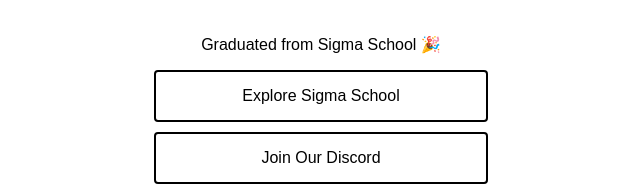
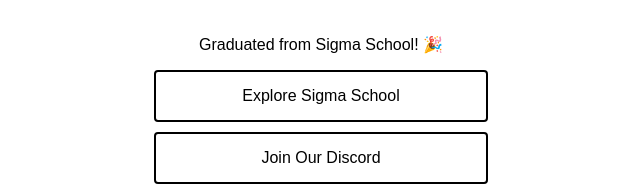
Before and after one commit to NCW1/links, a plain HTML site: page index.html in a window 1280 px wide. Shown: the part 219-410 px from the top of the page, 319-959 px from the left. Drawn offline with Linux system fonts and the light colour scheme.

Commit message:
Push Replit to GitHub

```diff
--- a/index.html
+++ b/index.html
@@ -11,7 +11,7 @@
 <body>
 	<img src="profile.jpg" alt="Portrait of Chang Wang" height="150px">
 	<h1>Ngen Chang Wang</h1>
-	<p>Graduated from Sigma School 🎉</p>
+	<p>Graduated from Sigma School! 🎉</p>
 
 	<a href="https://sigmaschool.co">Explore Sigma School</a>
 	<a href="https://discord.gg/yCrB7tfbhg"">Join Our Discord</a>
```
